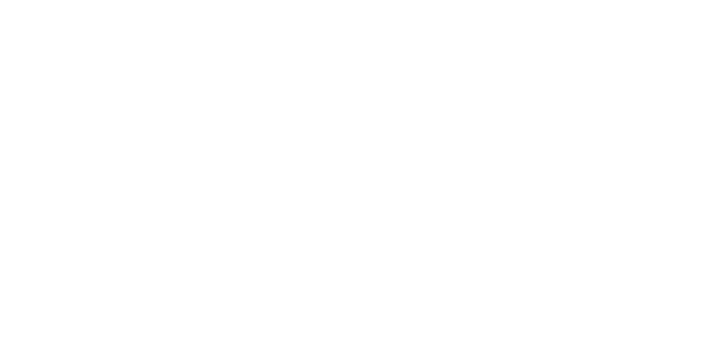
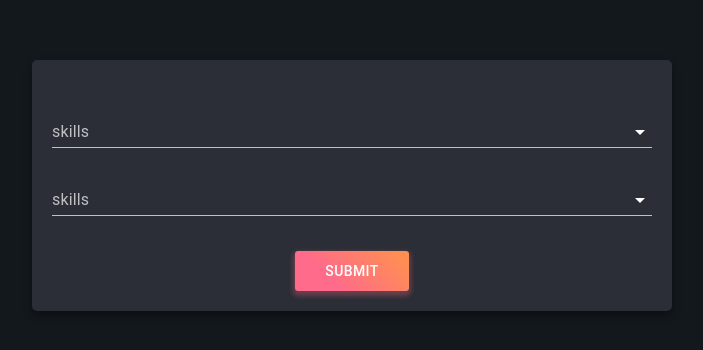
Before and after one commit to salary-sight/frontend, a React (Create React App) app: page / in a window 1280 px wide. Shown: the part 132-482 px from the top of the page, without its empty margins (288-991 px from the left). Built offline with nearby package versions, Linux system fonts and the light colour scheme.

Commit message:
Initialized Button Component

```diff
--- a/src/App.scss
+++ b/src/App.scss
@@ -1,38 +1,29 @@
 .App {
+  width: 100%;
+  background: #12181c;
+  height: 100vh;
+}
+
+.FormContainer {
+  margin: auto;
+  position: absolute;
+  top: 0; left: 0; bottom: 0; right: 0;
+}
+
+.Form {
+  width: 600px;
+  background: #2b2e36;
+  box-shadow: rgba(0, 0, 0, 0.38) 0px 4px 8px 0px;
+  padding: 20px;
+  margin: auto;
+  margin-top: 15%;
+  border-radius: 5px;
+  color: white;
   text-align: center;
 }
 
-.App-logo {
-  height: 40vmin;
-  pointer-events: none;
-}
-
-@media (prefers-reduced-motion: no-preference) {
-  .App-logo {
-    animation: App-logo-spin infinite 20s linear;
+.MuiAutocomplete-inputFocused {
+  .Mui-focused {
+      color: white;
   }
 }
-
-.App-header {
-  background-color: #282c34;
-  min-height: 100vh;
-  display: flex;
-  flex-direction: column;
-  align-items: center;
-  justify-content: center;
-  font-size: calc(10px + 2vmin);
-  color: white;
-}
-
-.App-link {
-  color: #61dafb;
-}
-
-@keyframes App-logo-spin {
-  from {
-    transform: rotate(0deg);
-  }
-  to {
-    transform: rotate(360deg);
-  }
-}
--- a/src/App.tsx
+++ b/src/App.tsx
@@ -1,6 +1,7 @@
 import React from 'react';
 import './App.scss';
 import Autocomplete from './components/Autocomplete/Autocomplete';
+import Button from './components/Button/Button';
 
 import {
   createMuiTheme,
@@ -43,7 +44,17 @@
   render(){
     return (
       <ThemeProvider theme={theme}>
-        <Autocomplete options={options} id="skills" setValue={(arr: string[]) => this.setState({ skills: arr })} label="skills" placeholder="javascript"/>
+        <div className="App">
+        <div className="FormContainer">
+          <div className="Form">
+            <Autocomplete options={options} id="skills" setValue={(arr: string[]) => this.setState({ skills: arr })} label="skills" placeholder="javascript"/>
+            <Autocomplete options={options} id="skills" setValue={(arr: string[]) => this.setState({ skills: arr })} label="skills" placeholder="javascript"/>
+            <Button text={"Submit"}/>
+
+          </div>
+
+        </div>
+        </div>
       </ThemeProvider>
     );
   }
--- /dev/null
+++ b/src/components/Button/Button.tsx
@@ -0,0 +1,21 @@
+import React from 'react';
+import { makeStyles } from '@material-ui/core/styles';
+import Button from '@material-ui/core/Button';
+
+const useStyles = makeStyles({
+  root: {
+    background: 'linear-gradient(45deg, #FE6B8B 30%, #FF8E53 90%)',
+    border: 0,
+    borderRadius: 3,
+    boxShadow: '0 3px 5px 2px rgba(255, 105, 135, .3)',
+    color: 'white',
+    height: 40,
+    padding: '0 30px',
+    marginTop: 35
+  },
+});
+
+export default function StyledButton(props:any) {
+  const classes = useStyles();
+  return <Button className={classes.root}>{props.text}</Button>;
+}
```
